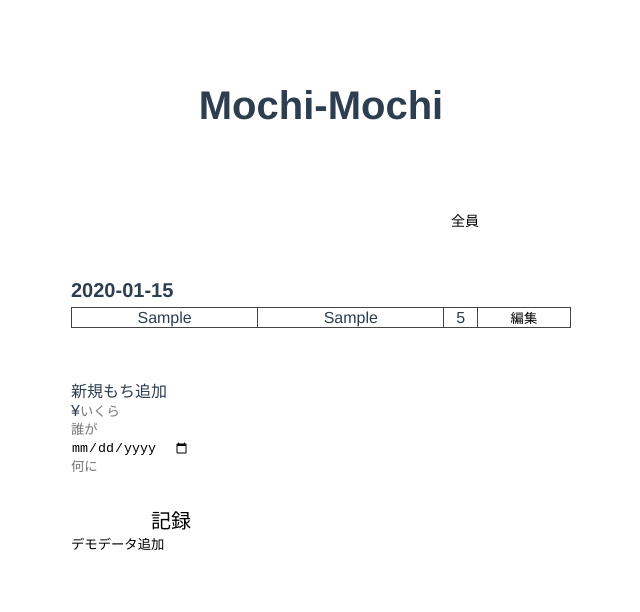
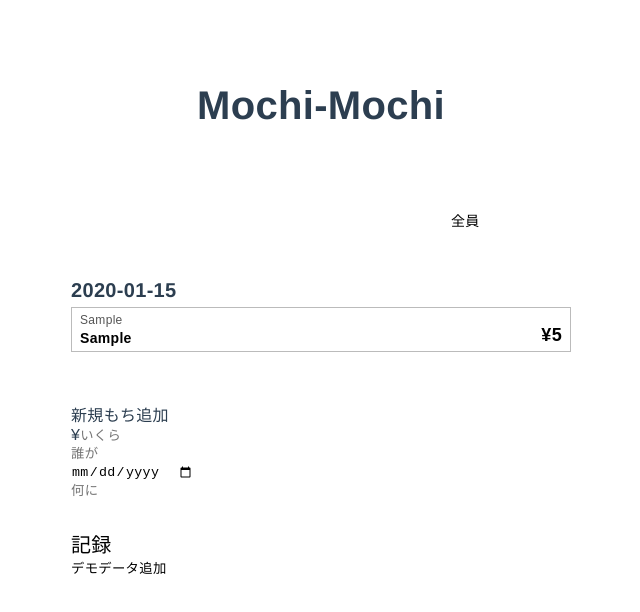
Before and after one commit to dorara-m/debt-log, a Vue app: page / in a window 1280 px wide. Both pictures are taken after typing "5", "Sample", "2020-01-15", "Sample" into the empty fields and a click on the button "記録". Shown: the top 612 px of the page, without its empty margins (319-959 px from the left). Built offline with nearby package versions, Linux system fonts and the light colour scheme.

Commit message:
add: テーブルのデザイン

```diff
--- a/src/App.vue
+++ b/src/App.vue
@@ -15,20 +15,21 @@
         </div>
       </div>
 
-      <div class="app-table">
+      <div class="app-data">
         <div class="container">
-          <div class="app-table-date" v-for="(date, index) in dateList" :key="index">
+          <div class="app-data-date" v-for="(date, index) in dateList" :key="index">
             <h3>{{date}}</h3>
-            <table>
-              <tbody>
-                <tr v-for="(mochi, index) in currentDateMochi(date)" :key="index">
-                  <td>{{mochi.person}}</td>
-                  <td>{{mochi.label}}</td>
-                  <td>{{mochi.price}}</td>
-                  <td><button v-on:click="openModal(mochi)">編集</button></td>
-                </tr>
-              </tbody>
-            </table>
+            <ul class="app-data-list">
+              <li v-for="(mochi, index) in currentDateMochi(date)" :key="index">
+                <button v-on:click="openModal(mochi)">
+                  <div class="right">
+                    <div class="person">{{mochi.person}}</div>
+                    <div class="label">{{mochi.label}}</div>
+                  </div>
+                  <div class="price">¥{{mochi.price}}</div>
+                </button>
+              </li>
+            </ul>
           </div>
         </div>
       </div>
@@ -267,6 +268,7 @@ body {
   font-family: 'Avenir', Helvetica, Arial, sans-serif;
   -webkit-font-smoothing: antialiased;
   -moz-osx-font-smoothing: grayscale;
+  letter-spacing: 0.02em;
   color: #2c3e50;
   margin: 0 auto;
   position: relative;
@@ -285,10 +287,11 @@ input, button, textarea, select {
 	background: none;
 	border: none;
 	border-radius: 0;
-	outline: none;
 	-webkit-appearance: none;
 	-moz-appearance: none;
 	appearance: none;
+  text-align: left;
+  letter-spacing: inherit;
 }
 main {
   &.blur {
@@ -314,7 +317,7 @@ header {
     }
   }
 }
-.app-table {
+.app-data {
   margin-top: 50px;
   &-date {
     margin-top: 20px;
@@ -323,11 +326,32 @@ header {
       font-weight: bold;
       margin-bottom: 5px;
     }
-    table {
-      width: 100%;
-      td, th {
-        border: 1px solid #444;
-        text-align: center;
+  }
+  &-list {
+    li {
+      margin-bottom: 8px;
+      > button {
+        width: 100%;
+        border: 1px solid #bbb;
+        padding: 5px 8px;
+        display: flex;
+        justify-content: space-between;
+        align-items: flex-end;
+        > .right {
+          > .person {
+            font-size: 12px;
+            color: #555;
+            margin-bottom: 3px;
+          }
+          > .label {
+            font-size: 14px;
+            font-weight: bold;
+          }
+        }
+        > .price {
+          font-size: 18px;
+          font-weight: bold;
+        }
       }
     }
   }
```
